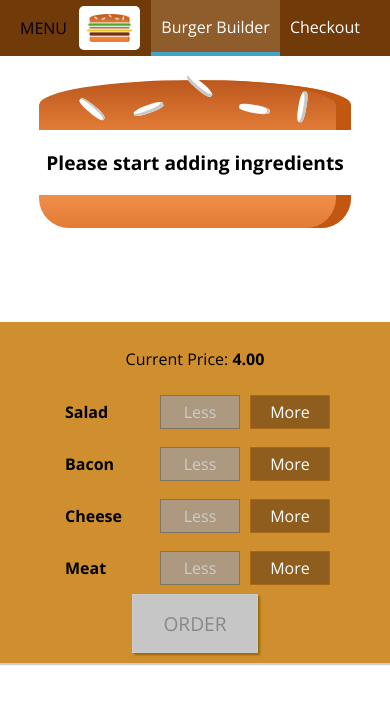
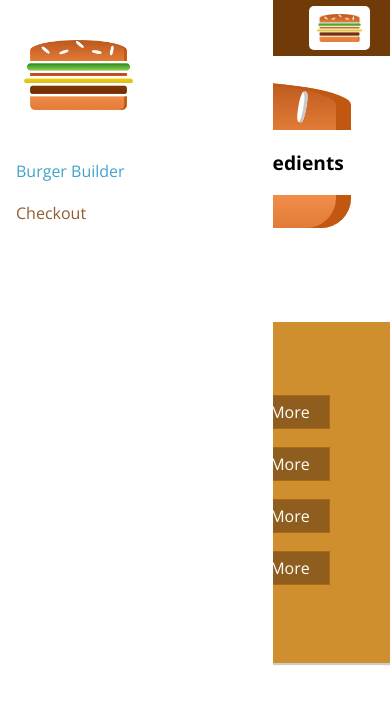
Before and after one commit to dxnter/burger-builder, a React app: page / in a window 390 px wide. Shown: the top 704 px of the page. Built offline with nearby package versions, Linux system fonts and the light colour scheme.

Commit message:
Created responsive SideDrawer component

```diff
--- a/src/components/Layout/Layout.js
+++ b/src/components/Layout/Layout.js
@@ -3,10 +3,12 @@ import React from 'react';
 import Aux from '../../hoc/Aux';
 import classes from './Layout.css';
 import Toolbar from '../Navigation/Toolbar/Toolbar';
+import SideDrawer from '../Navigation/SideDrawer/SideDrawer';
 
 const layout = (props) => (
   <Aux>
     <Toolbar />
+    <SideDrawer />
     <main className={classes.Content}>
       {props.children}
     </main>
--- a/src/components/Logo/Logo.css
+++ b/src/components/Logo/Logo.css
@@ -1,7 +1,7 @@
 .Logo {
   background-color: white;
   padding: 8px;
-  height: 80%;
+  height: 100%;
   box-sizing: border-box;
   border-radius: 5px;
 }
--- a/src/components/Logo/Logo.js
+++ b/src/components/Logo/Logo.js
@@ -4,7 +4,7 @@ import burgerLogo from '../../assets/images/burger-logo.png';
 import classes from './Logo.css';
 
 const logo = (props) => (
-  <div className={classes.Logo}>
+  <div className={classes.Logo} style={{height: props.height}}>
     <img src={burgerLogo} alt="Burger Builder" />
   </div>
 );
--- a/src/components/Navigation/NavigationItems/NavigationItem/NavigationItem.css
+++ b/src/components/Navigation/NavigationItems/NavigationItem/NavigationItem.css
@@ -1,19 +1,40 @@
+.NavigationItem {
+  margin: 10px 0;
+  box-sizing: border-box;
+  display: block;
+  width: 100%;
+}
+
+.NavigationItem a {
+  color: #8F5C2C;
+  text-decoration: none;
+  width: 100%;
+  box-sizing: border-box;
+  display: block;
+}
+
+.NavigationItem a:hover,
+.NavigationItem a:active,
+.NavigationItem a.active {
+  color: #40A4C8;
+}
+
+@media (min-width: 500px) {
+
   .NavigationItem {
     margin: 0;
-  box-sizing: border-box;
     display: flex;
     height: 100%;
+    width: auto;
     align-items: center;
   }
 
   .NavigationItem a {
     color: white;
-  text-decoration: none;
     height: 100%;
     padding: 16px 10px;
     border-bottom: 4px solid transparent;
     box-sizing: border-box;
-  display: block;
   }
 
   .NavigationItem a:hover,
@@ -23,3 +44,4 @@
     border-bottom: 4px solid #40A4C8;
     color: white;
   }
+}
--- a/src/components/Navigation/NavigationItems/NavigationItems.css
+++ b/src/components/Navigation/NavigationItems/NavigationItems.css
@@ -3,6 +3,13 @@
   padding: 0;
   list-style: none;
   display: flex;
+  flex-flow: column;
   align-items: center;
   height: 100%;
 }
+
+@media (min-width: 500px) {
+  .NavigationItems {
+    flex-flow: row;
+  }
+}
--- /dev/null
+++ b/src/components/Navigation/SideDrawer/SideDrawer.css
@@ -0,0 +1,32 @@
+.SideDrawer {
+  position: fixed;
+  width: 280px;
+  max-width: 70%;
+  height: 100%;
+  left: 0;
+  top: 0;
+  z-index: 200;
+  background-color: white;
+  padding: 32px 16px;
+  box-sizing: border-box;
+  transition: transform 0.3s ease-out;
+}
+
+@media (min-width: 500px) {
+  .SideDrawer {
+    display: none;
+  }
+}
+
+.Open {
+  transform: translateX(0);
+}
+
+.Close {
+  transform: translateX(-100);
+}
+
+.Logo {
+  height: 11%;
+  margin-bottom: 32px;
+}
--- /dev/null
+++ b/src/components/Navigation/SideDrawer/SideDrawer.js
@@ -0,0 +1,20 @@
+import React from 'react';
+
+import Logo from '../../Logo/Logo';
+import NavigationItems from '../NavigationItems/NavigationItems';
+import classes from './SideDrawer.css';
+
+const sideDrawer = (props) => {
+  return (
+    <div className={classes.SideDrawer}>
+      <div className={classes.Logo}>
+        <Logo />
+      </div>
+      <nav>
+        <NavigationItems />
+      </nav>
+    </div>
+  );
+};
+
+export default sideDrawer;
--- a/src/components/Navigation/Toolbar/Toolbar.css
+++ b/src/components/Navigation/Toolbar/Toolbar.css
@@ -15,5 +15,14 @@
 
 .Toolbar nav {
   height: 100%;
+}
 
+.Logo {
+  height: 80%;
 }
+
+@media (max-width: 499px) {
+  .DesktopOnly {
+    display: none;
+  }
+}
--- a/src/components/Navigation/Toolbar/Toolbar.js
+++ b/src/components/Navigation/Toolbar/Toolbar.js
@@ -7,8 +7,10 @@ import NavigationItems from '../NavigationItems/NavigationItems'
 const toolbar = (props) => (
   <header className={classes.Toolbar}>
     <div>MENU</div>
-    <Logo />
-    <nav>
+    <div className={classes.Logo}>
+      <Logo />
+    </div>
+    <nav className={classes.DesktopOnly}>
       <NavigationItems />
     </nav>
   </header>
```
Lines whose indentation alone changed are shown as unchanged.
